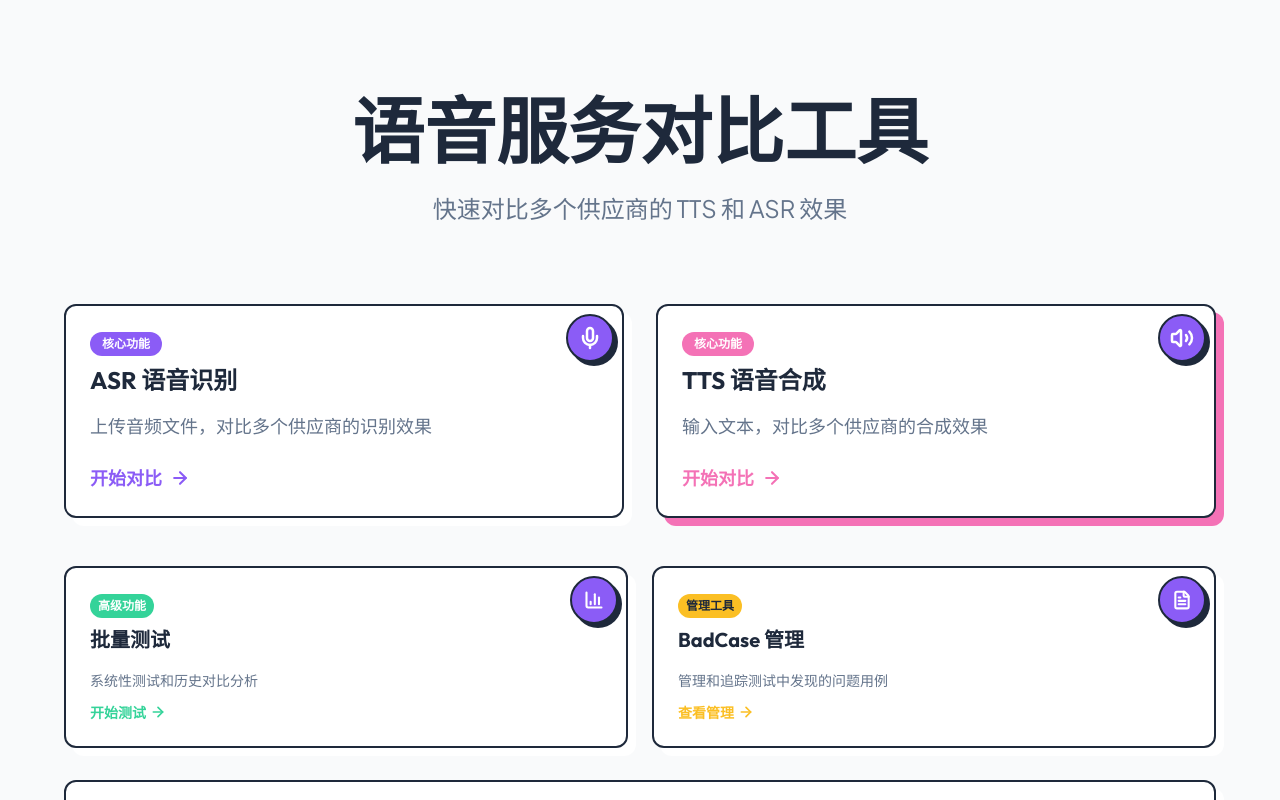
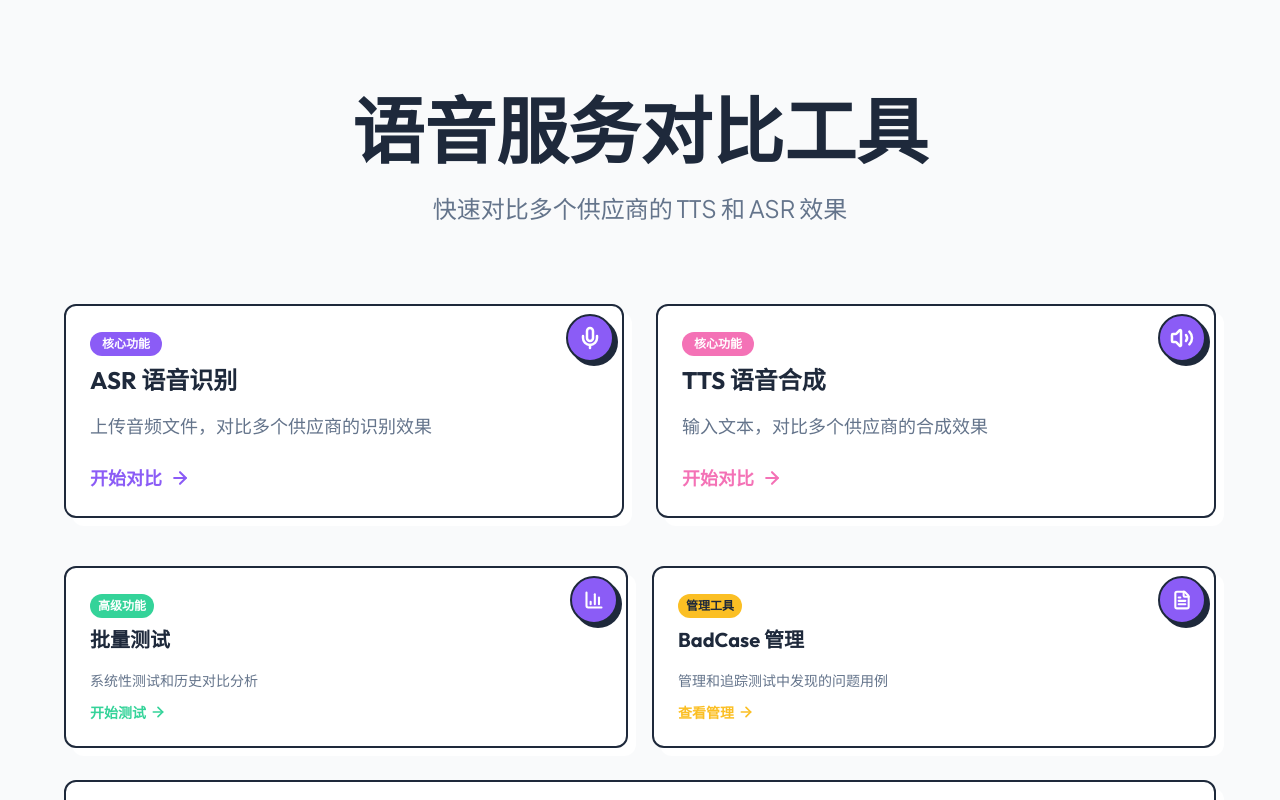
Before and after one commit to qweol/voice-ai-eval-tool, a Next.js app: page / in a window 1280 px wide. Shown: the top 800 px of the page. Built offline with nearby package versions, Linux system fonts and the light colour scheme.

Commit message:
fix：tts按钮阴影修改

```diff
--- a/app/page.tsx
+++ b/app/page.tsx
@@ -45,7 +45,7 @@ export default function Home() {
           </Link>
 
           <Link href="/tts" className="block">
-            <Card featured={true} className="h-full cursor-pointer">
+            <Card featured={false} className="h-full cursor-pointer">
               <CardHeader
                 icon={<Volume2 size={24} strokeWidth={2.5} />}
                 badge={
```
